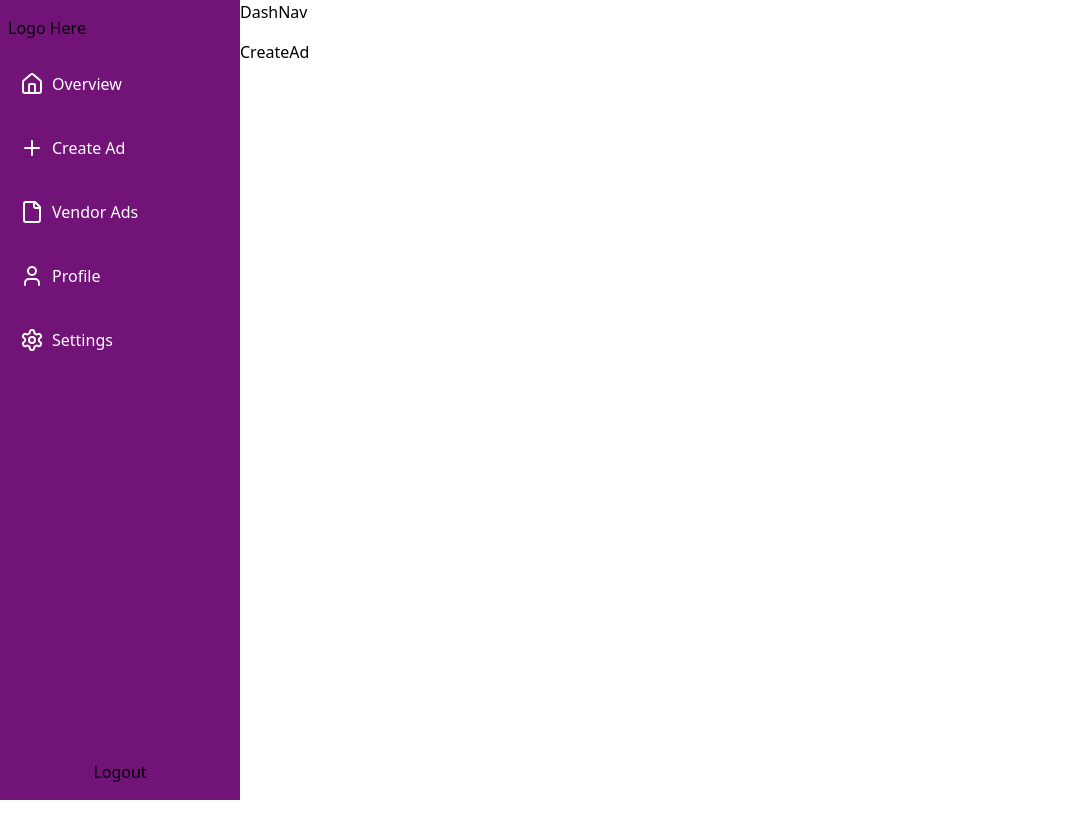
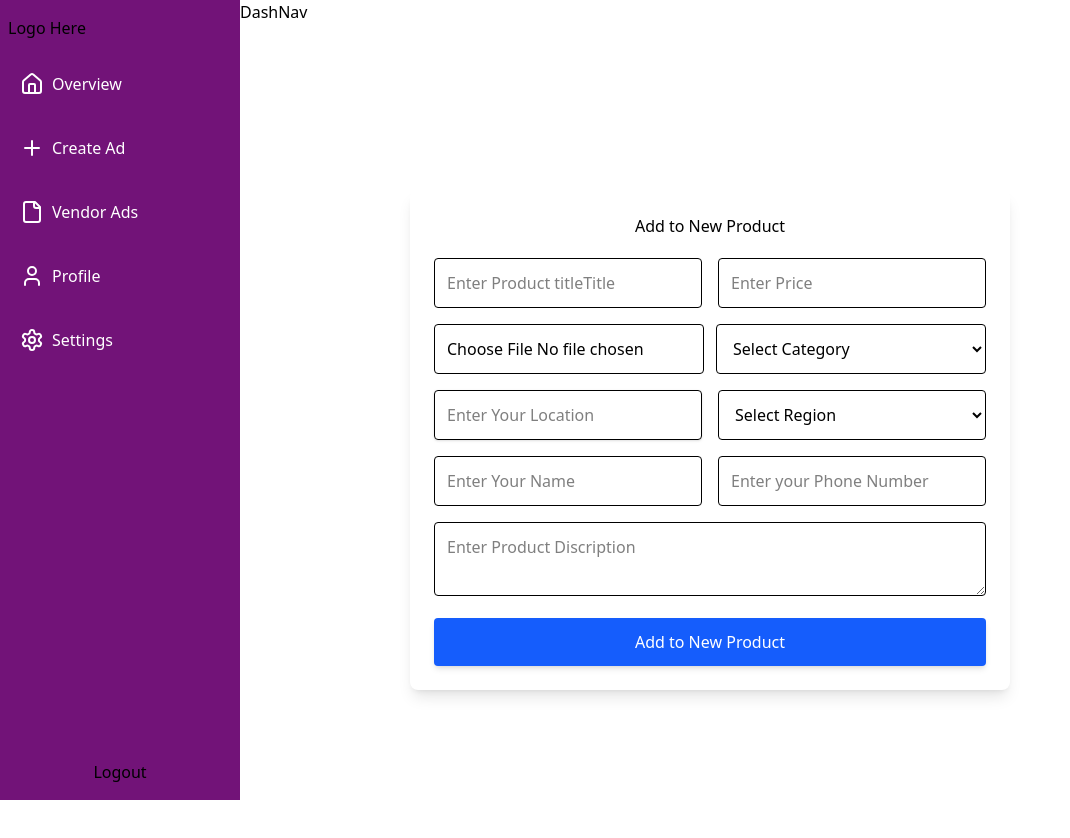
Before and after one commit to MEMO-GROW/advertisement-project, a React (Vite) app: page /dashboard/create-ad in a window 1280 px wide. Shown: the whole page, without its empty margins (0-1070 px from the left). Before the commit the page ends 800 px from the top, so only its background shows below. Built offline with nearby package versions, Linux system fonts and the light colour scheme.

Commit message:
Worked on the CreateAds

```diff
--- a/src/pages/dashboard/CreateAd.jsx
+++ b/src/pages/dashboard/CreateAd.jsx
@@ -2,7 +2,120 @@ import React from 'react'
 
 const CreateAd = () => {
   return (
-    <div>CreateAd</div>
+    <div className="flex items-center justify-center min-h-screen ">
+      <div className="bg-white shadow-lg rounded-lg p-6 w-[600px] ml-[170px] ">
+        <div className="flex flex-col justify-center items-center">
+          <h1> Add to New Product</h1>
+        </div>
+      <form className="space-y-4 pt-5">
+        <div className="grid grid-cols-2 gap-4">
+          <input
+            type="text"
+            name="#"
+            placeholder="Enter Product titleTitle"
+            className="w-full border p-3 rounded"
+            required
+          />
+          <input
+            type="text"
+            name="#"
+            placeholder="Enter Price"
+            className="w-full border p-3 rounded"
+            required
+          />
+        </div>
+        <div className="grid grid-cols-2 gap-3">
+            <input
+              type="file"
+              name="#"
+              placeholder="#"
+              className="w-full border p-3 rounded"
+              required
+            />
+            <select
+              name="category"
+              className="w-full border p-3 rounded"
+              required
+            >
+              <option value="">Select Category</option>
+              <option value="#">lol</option>
+              <option value="#">lol</option>
+              <option value="#">lol</option>
+              <option value="#">lol</option>
+              <option value="#">lol</option>
+              <option value="#">lol</option>
+            </select>
+          </div>
+
+        <div className="grid grid-cols-2 gap-4">
+          <input
+            type="text"
+            name="#"
+            placeholder="Enter Your Location"
+            className="w-full border p-3 shadow-sm rounded"
+            required
+          />
+          <select name="Region" className="w-full border p-3 rounded" required>
+            <option value="">Select Region</option>
+            <option value="Ahafo">Ahafo</option>
+            <option value="Ashanti">Ashanti</option>
+            <option value="Bono">Bono</option>
+            <option value="Bono East">Bono East</option>
+            <option value="Central">Central</option>
+            <option value="Eastern">Eastern</option>
+            <option value="Greater Accra">Greater Accra</option>
+            <option value="North East">North East</option>
+            <option value="Northern">Northern</option>
+            <option value="Oti">Oti</option>
+            <option value="Savannah">Savannah</option>
+            <option value="Upper East">Upper East</option>
+            <option value="Upper West">Upper West</option>
+            <option value="Volta">Volta</option>
+            <option value="Western">Western</option>
+            <option value="Western North">Western North</option>
+          </select>
+        </div>
+
+        <div className="grid grid-cols-2 gap-4">
+
+          <input
+            type="text"
+            name="#"
+            placeholder="Enter Your Name"
+            className="w-full border p-3 rounded"
+            required
+          />
+          <input
+            type="number"
+            name="#"
+            placeholder="Enter your Phone Number"
+            className="w-full border p-3 rounded"
+            required
+          />
+        </div>
+        <textarea
+            name="#"
+            placeholder="Enter Product Discription"
+            className="w-full border p-3 rounded"
+            required
+          ></textarea>
+
+
+        <button
+            type="submit"
+            className="w-full bg-blue-600 text-white p-3 rounded shadow-md hover:bg-blue-700 transition"
+          >
+            Add to New Product
+          </button>
+      </form>
+
+      </div>
+      {/* {forms section starts} */}
+
+
+      {/* {forms section ends} */}
+    </div>
+
   )
 }
 
```
